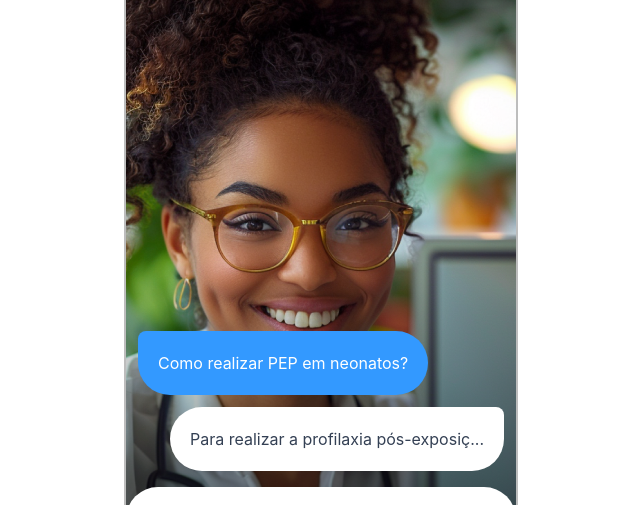
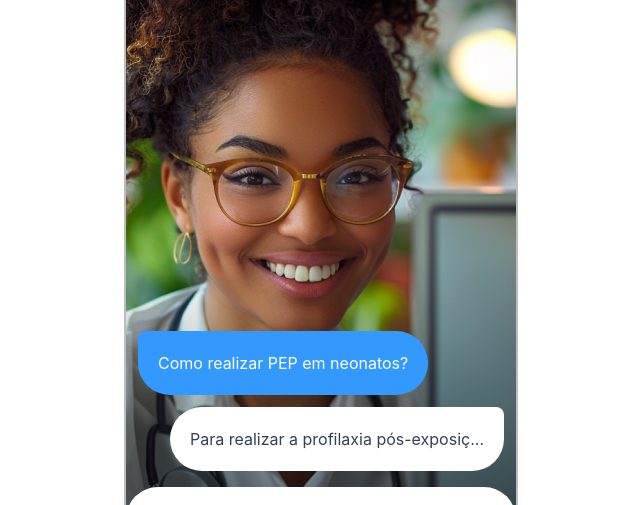
Before and after one commit to mat-lima/mat-lima.github.io, a plain HTML site: page dw-test-home.html in a window 1280 px wide. Shown: the top 505 px of the page, without its empty margins (319-959 px from the left). Drawn offline with Linux system fonts and the light colour scheme.

Commit message:
Update style.css

```diff
--- a/resources/style.css
+++ b/resources/style.css
@@ -1,3 +1,4 @@
+
 /*css reset start */
 
 /* Eric Meyer's CSS Reset v2.0 | 20110126
@@ -90,6 +91,9 @@ table {
     position: relative;
     max-height: 100%;
     overflow: hidden;
+    display: flex;
+    align-items: end;
+
 }
 .sign-up-image-gradient-overlay {
     position: absolute;
@@ -161,6 +165,15 @@ table {
 }
 /*Classes end*/
 
+
+
+.sign-up-home-image-wrapper img {
+    height: auto;
+    object-fit: cover;
+}
+
+
+
 /*Elements start*/
 body {
     font-family: 'Inter', sans-serif;
```
